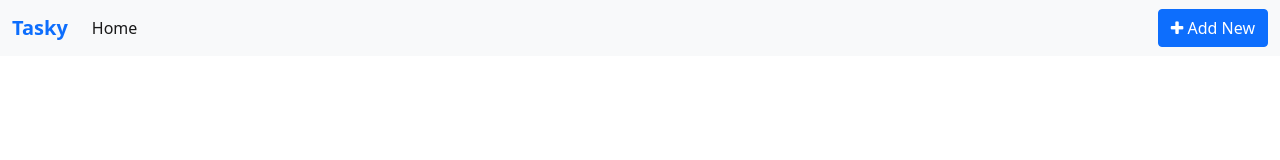
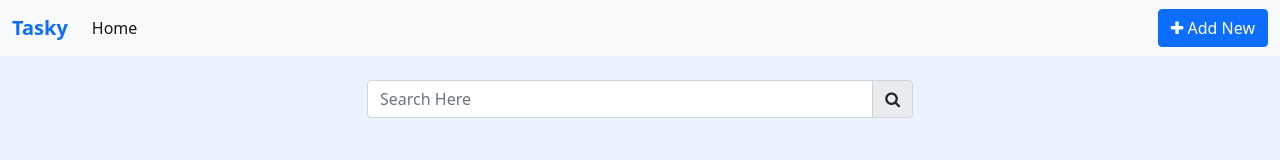
Before and after one commit to aradhana72/tasky-10122, a plain HTML site: page index.html in a window 1280 px wide. Drawn offline with nearby package versions, Linux system fonts and the light colour scheme.

Commit message:
Search bar

```diff
--- a/index.html
+++ b/index.html
@@ -27,6 +27,20 @@
       </div>
     </nav>
 
+    <main class="container">
+      <section class="row justify-content-center mt-4">
+        <div class="col-6">
+          <div class="input-group mb-3">
+            <input type="text" class="form-control" placeholder="Search Here" aria-label="Recipient's username" aria-describedby="basic-addon2">
+            <span class="input-group-text" id="basic-addon2"><i class="fa fa-search" aria-hidden="true"></i></span>
+          </div>
+        </div>
+      </section>
+      <section>
+
+      </section>
+    </main>
+
 
 <script src="https://cdn.jsdelivr.net/npm/bootstrap@5.1.3/dist/js/bootstrap.bundle.min.js" integrity="sha384-ka7Sk0Gln4gmtz2MlQnikT1wXgYsOg+OMhuP+IlRH9sENBO0LRn5q+8nbTov4+1p" crossorigin="anonymous"></script>
   </body>
--- a/styles.css
+++ b/styles.css
@@ -1,3 +1,6 @@
 #nav-logo {
   color: #0d6efd;
 }
+body {
+  background-color: #EBF2FF;
+}
```
